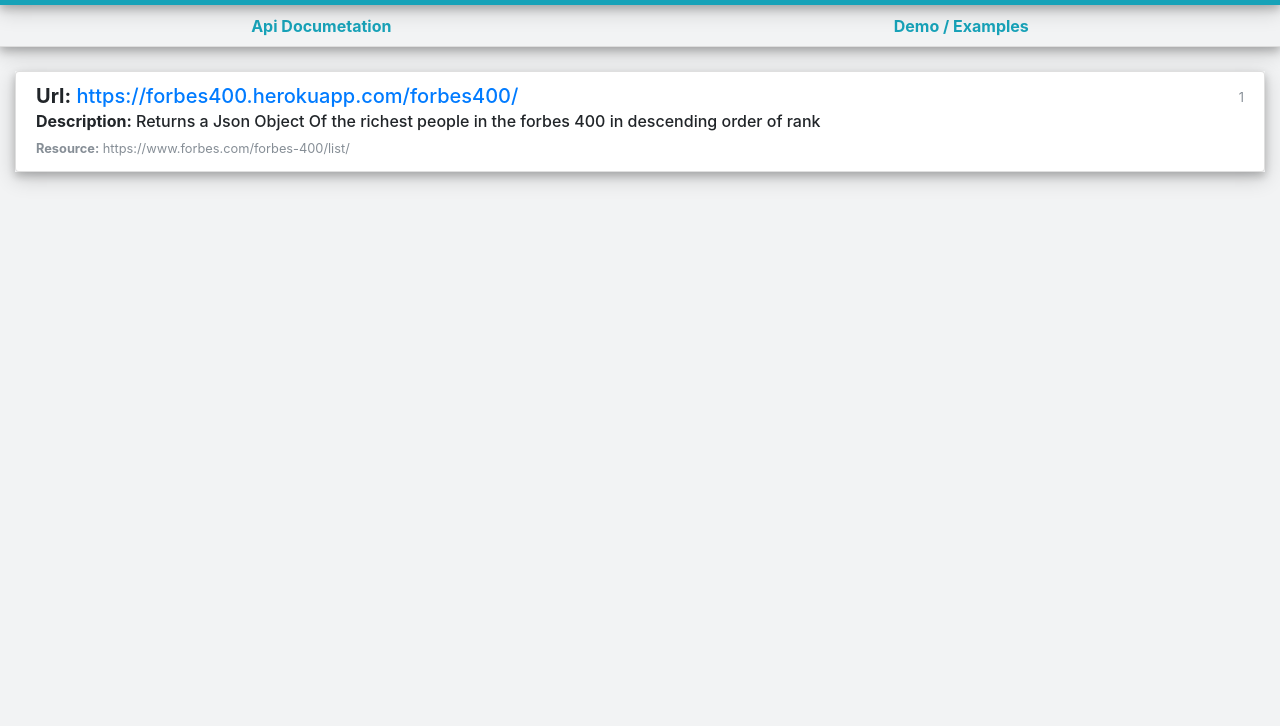
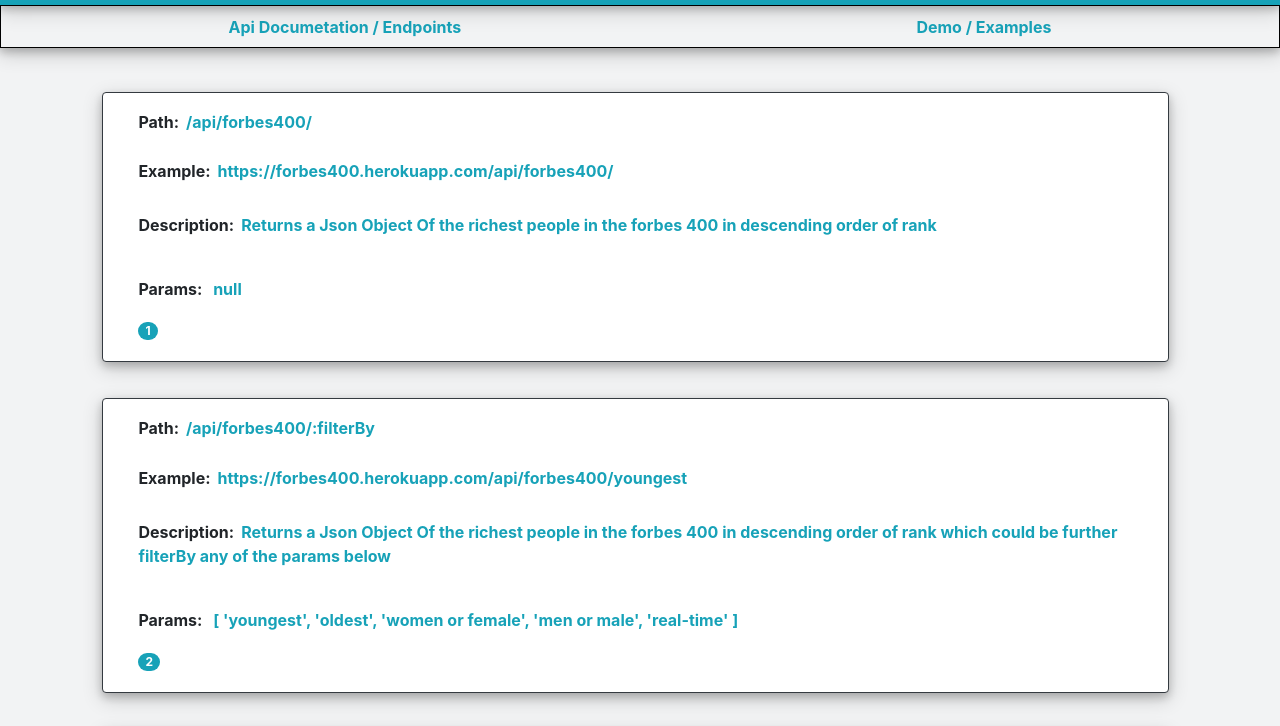
Before and after one commit to jesseokeya/Forbes400, a React app in the folder app/: page / in a window 1280 px wide. Shown: the part 66-792 px from the top of the page. Built offline with nearby package versions, Linux system fonts and the light colour scheme.

Commit message:
Stable Version 0.0.0 ♲

```diff
--- a/app/src/App/Components/Common/Body.js
+++ b/app/src/App/Components/Common/Body.js
@@ -12,11 +12,11 @@
 
   render() {
     return (<div>
-      <ul className="nav nav-tabs nav-fill shadow" id="myTab" role="tablist">
+      <ul className="nav nav-tabs nav-fill shadow border-bottom" id="myTab" role="tablist">
         <li className="nav-item">
           <a className="nav-link text-info" id="docs-tab" data-toggle="tab" href="#docs" role="tab" aria-controls="docs" aria-selected="true">
             <b>
-              Api Documetation
+              Api Documetation / Endpoints
             </b>
           </a>
         </li>
@@ -33,6 +33,8 @@
           <br/>
           <div className="container-fluid">
             <Docs />
+            <br />
+
           </div>
         </div>
         <div className="tab-pane fade" id="demo" role="tabpanel" aria-labelledby="demo-tab">
--- a/app/src/App/Components/Common/Data.js
+++ b/app/src/App/Components/Common/Data.js
@@ -1,8 +1,37 @@
 const data = [
   {
-    url: "https://forbes400.herokuapp.com/forbes400/",
+    path: '/api/forbes400/',
+    url: "https://forbes400.herokuapp.com/api/forbes400/",
     description: "Returns a Json Object Of the richest people in the forbes 400 in descending order of rank",
+    params: "null",
+    resource: "https://www.forbes.com/api/forbes-400/list/"
+  },
+  {
+    path: '/api/forbes400/:filterBy',
+    url: "https://forbes400.herokuapp.com/api/forbes400/youngest",
+    description: "Returns a Json Object Of the richest people in the forbes 400 in descending order of rank which could be further filterBy any of the params below",
     params: "[ 'youngest', 'oldest', 'women or female', 'men or male', 'real-time' ]",
+    resource: "https://www.forbes.com/api/forbes-400/list/"
+  },
+  {
+    path: '/forbes400/states/:state',
+    url: "https://forbes400.herokuapp.com/api/forbes400/states/Texas",
+    description: "Returns a Json Object Of the richest people in the forbes 400 in descending order of rank which is further filtered by the state of the individuals",
+    params: "Any valid state in the Usa",
+    resource: "https://www.forbes.com/forbes-400/list/"
+  },
+  {
+    path: '/forbes400/industries/:industry',
+    url: "https://forbes400.herokuapp.com/api/forbes400/industries/technology",
+    description: "Returns a Json Object Of the richest people in the forbes 400 in descending order of rank which can be further filterd by a specific industry your looking for",
+    params: "Any valid industry i.e technology, fashion, finance, investments etc..",
+    resource: "https://www.forbes.com/forbes-400/list/"
+  },
+  {
+    path: '/forbes400/geolocation/data',
+    url: "https://forbes400.herokuapp.com/api/forbes400/geolocation/data",
+    description: "Returns a Json Object geolocation of the richest people in the forbes 400 in descending order of rank and a valid google geolocation link with api baked in",
+    params: "null",
     resource: "https://www.forbes.com/forbes-400/list/"
   }
 ]
--- a/app/src/App/Components/Common/Docs.js
+++ b/app/src/App/Components/Common/Docs.js
@@ -1,24 +1,55 @@
 import React, {Component} from 'react';
-import { data } from './Data.js';
+import {data} from './Data.js';
 import '../../../Styles/style.css';
 
 class Docs extends Component {
   render() {
-    return (<div>
-      <div className="list-group shadow">
-        {
-          data.map((value, index) => {
-            return (<a key={index} className="list-group-item list-group-item-action flex-column align-items-start">
-              <div className="d-flex w-100 justify-content-between">
-                <h5 className="mb-1"><b>Url:</b> <a href={value.url}>{value.url}</a></h5>
-                <b><small className="text-muted">{ index + 1 }</small></b>
-              </div>
-              <h6 className="mb-1"><b>Description:</b> {value.description}</h6>
-              <small className="text-muted"><b>Resource:</b> {value.resource}</small>
-            </a>)
-          })
-        }
-      </div>
+    return (<div className="row">
+      {
+        data.map((value, index) => {
+          return (<div key={index} class="col-lg-10 col-md-10 card border-dark mb-3 shadow" style={{
+              width: '40rem',
+              marginLeft: '8%',
+              marginRight: '20px',
+              marginTop: '20px'
+            }}>
+            <div class="card-body">
+              <h6 className="card-title">
+                <b>Path:</b>
+                <a className="shift text-info font-weight-bold">
+                  {value.path}
+                </a>
+              </h6>
+              <br/>
+              <h6 className="card-subtitle mb-2">
+                <b>
+                  Example:
+                </b>
+                <a href={value.url} className="shift text-info font-weight-bold">
+                  {value.url}
+                </a>
+              </h6>
+              <br/>
+              <p className="card-text">
+                <b>
+                  Description:
+                </b>
+                <a className="shift text-info font-weight-bold">{value.description}</a>
+              </p>
+              <br/>
+              <p className="card-text">
+                <b>
+                  Params:
+                </b>
+                <a className="shift text-info font-weight-bold"> {value.params} </a>
+              </p>
+              <a className="card-link text-info font-weight-bold">
+                <span className="badge badge-pill badge-info">{index + 1}</span>
+              </a>
+            </div>
+          </div>);
+        })
+      }
     </div>);
   }
 
--- a/app/src/Styles/style.css
+++ b/app/src/Styles/style.css
@@ -6,6 +6,14 @@
   font-size: 30px;
 }
 
+.shift {
+  margin-left: 7px;
+}
+
 .shadow {
   box-shadow: 0 4px 8px 0 rgba(0, 0, 0, 0.2), 0 6px 20px 0 rgba(0, 0, 0, 0.19);
 }
+
+.border-bottom {
+   border: 1px solid black;
+}
--- a/lib/index.js
+++ b/lib/index.js
@@ -58,9 +58,6 @@
     url: getGeoData()
   }
   res.json(result);
-})
-
-
-
+});
 
 module.exports = { router };
```
Also changed, not shown: app/build/asset-manifest.json, app/build/index.html, app/build/service-worker.js, 8 other files.
